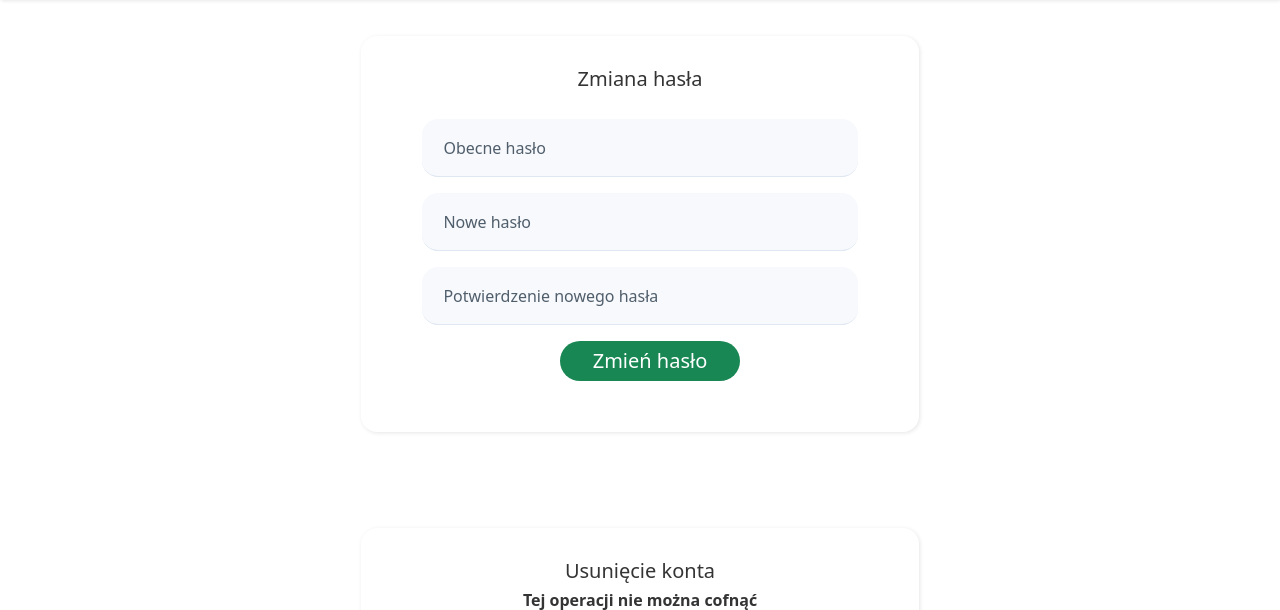
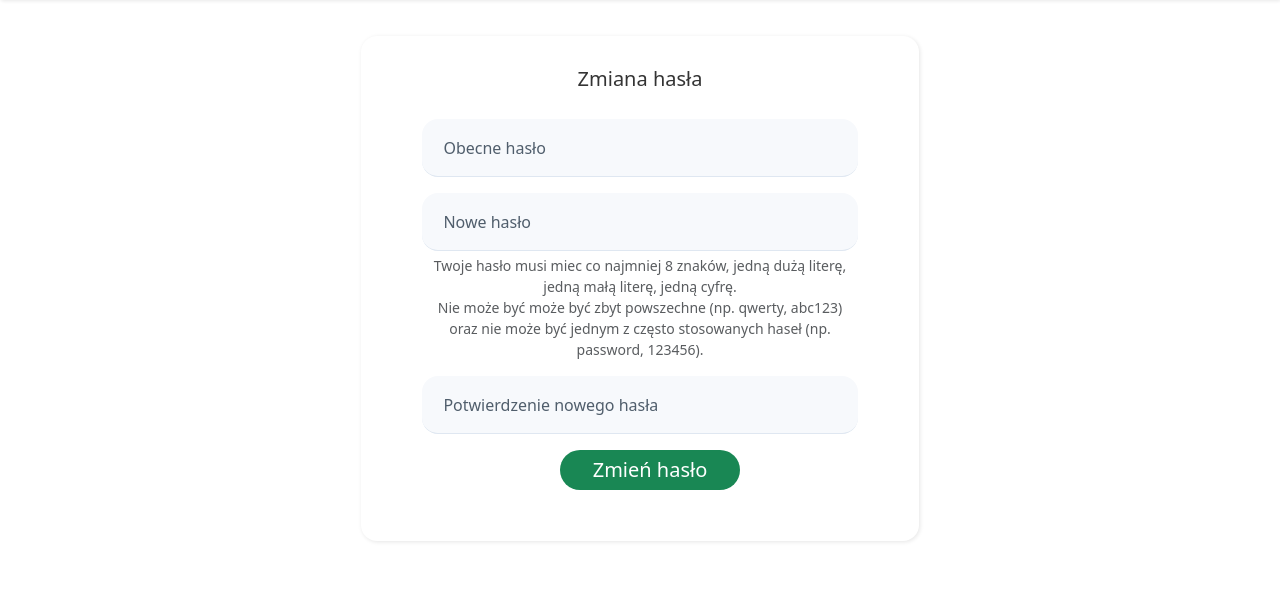
Before and after one commit to luk4sz98/AdSpot, a Django app: page /settings in a window 1280 px wide. Shown: the part 56-666 px from the top of the page. Run offline with Django 4.2, Linux system fonts and the light colour scheme; the visitor is signed in with stand-in values (Sample User, id 1).

Commit message:
add password hint

```diff
--- a/AdSpot/templates/user_settings/password_change_form.html
+++ b/AdSpot/templates/user_settings/password_change_form.html
@@ -10,7 +10,11 @@
                             <label for="currentPasswordDeleteDownload">Obecne hasło</label>
                         </div>
                         <div class="form-floating mb-3">
-                            <input id="currentPasswordDeleteDownload" name="new_password" required type="password" placeholder="Nowe hasło" class="form-control" style="border-radius: 1rem;" />
+                            <input id="currentPasswordDeleteDownload" name="new_password" aria-describedby="passwordHelpBlock" required type="password" placeholder="Nowe hasło" class="form-control" style="border-radius: 1rem;" />
+                            <div id="passwordHelpBlock" class="form-text ">
+                                Twoje hasło musi miec co najmniej 8 znaków, jedną dużą literę, jedną małą literę, jedną cyfrę.
+                                <br>Nie może być może być zbyt powszechne (np. qwerty, abc123) oraz nie może być jednym z często stosowanych haseł (np. password, 123456).
+                            </div>
                             <label for="currentPasswordDeleteDownload">Nowe hasło</label>
                         </div>
                         <div class="form-floating mb-3">
```
Also changed, not shown: AdSpot/templates/authorization/registration.html (+6 -1 lines).
